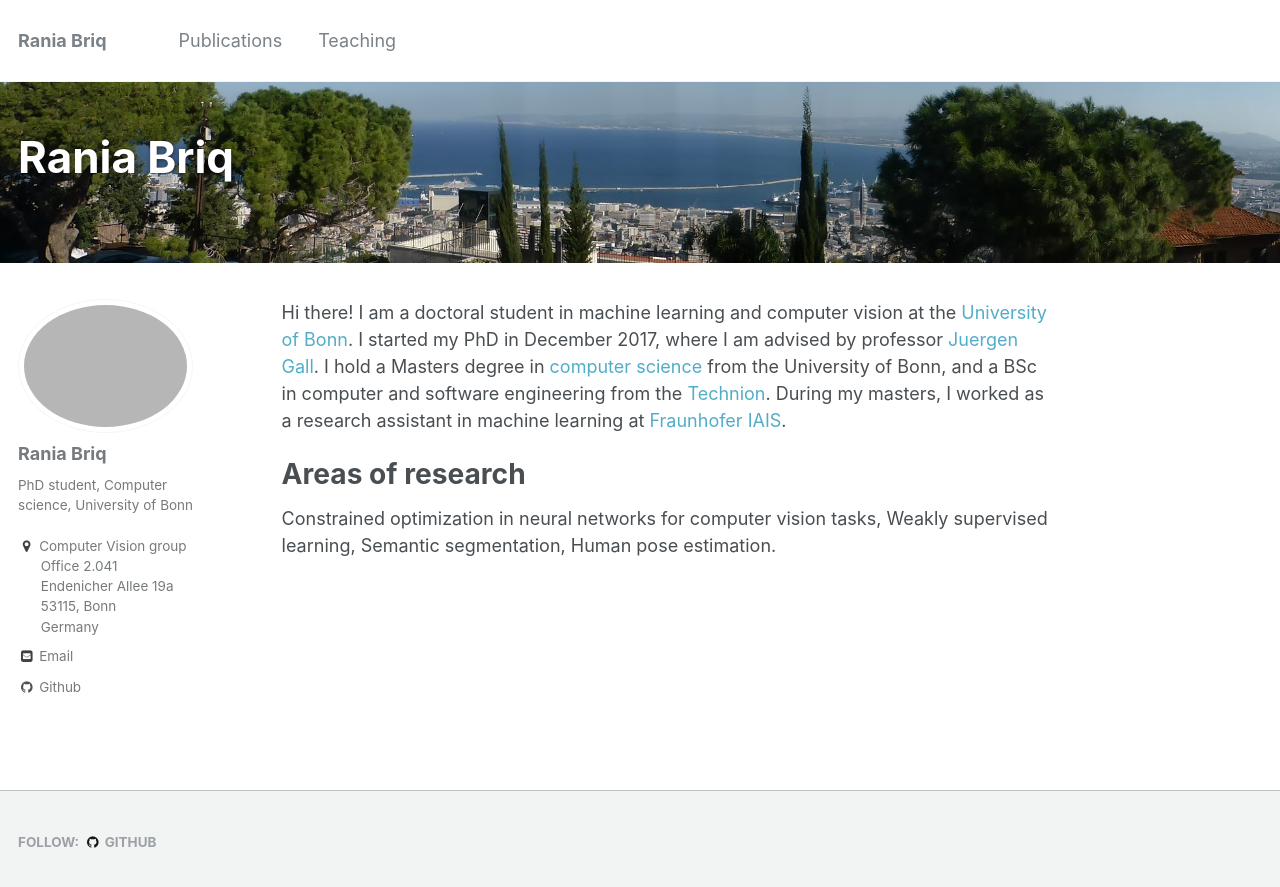
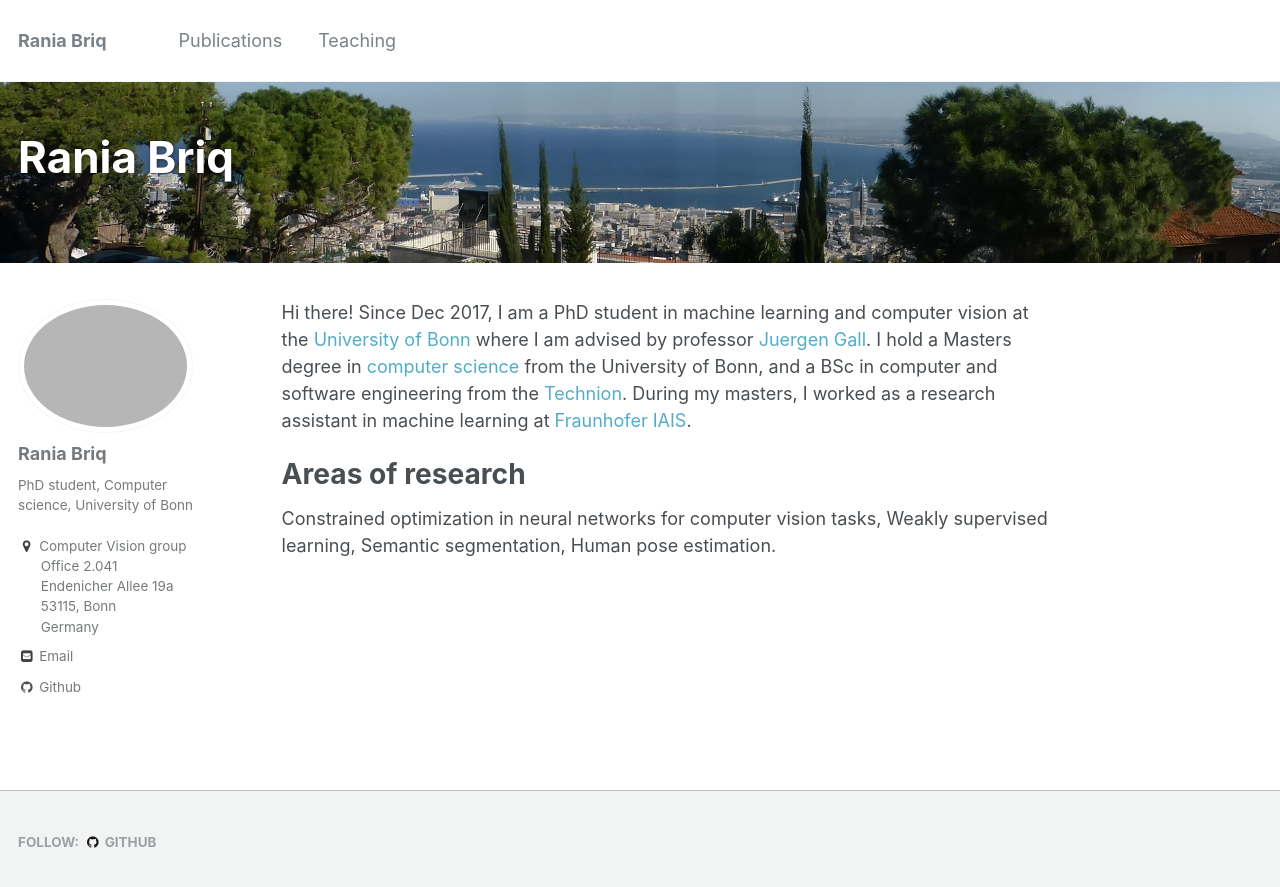
Before and after one commit to briqr/briqr.github.io, a Jekyll site: the page built from _pages/about.md, in a window 1280 px wide. Shown: the top 887 px of the page. Built offline with Jekyll 4.4.1, drawn with Linux system fonts in a browser that asks for light colours.

Commit message:
Update about.md

```diff
--- a/_pages/about.md
+++ b/_pages/about.md
@@ -14,7 +14,7 @@ redirect_from:
 ---
 
 
-Hi there! I am a doctoral student in machine learning and computer vision at the [University of Bonn](https://www.uni-bonn.de/). I started my PhD in December 2017, where I am advised by professor [Juergen Gall](https://pages.iai.uni-bonn.de/gall_juergen/). I hold a Masters degree in [computer science](https://www.informatik.uni-bonn.de/en) from the University of Bonn, and a BSc in computer and software engineering from the [Technion](https://www.technion.ac.il/en).
+Hi there! Since Dec 2017, I am a PhD student in machine learning and computer vision at the [University of Bonn](https://www.uni-bonn.de/) where I am advised by professor [Juergen Gall](https://pages.iai.uni-bonn.de/gall_juergen/). I hold a Masters degree in [computer science](https://www.informatik.uni-bonn.de/en) from the University of Bonn, and a BSc in computer and software engineering from the [Technion](https://www.technion.ac.il/en).
 During my masters, I worked as a research assistant in machine learning at [Fraunhofer IAIS](https://www.iais.fraunhofer.de/).
 
 
```
